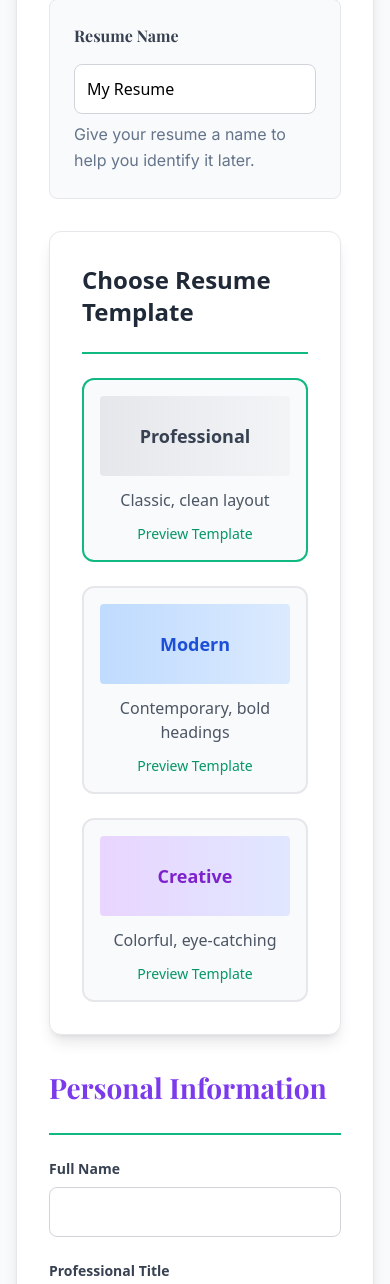
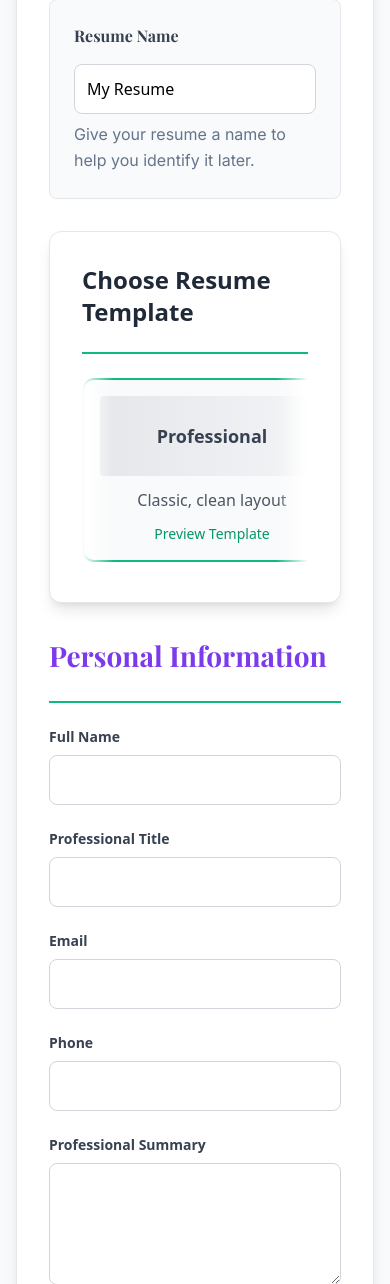
Before and after one commit to esaatech/Jobeasy, a Django app: page /resume/ in a window 390 px wide. Shown: the part 724-2008 px from the top of the page. Run offline with Django 5.2, Linux system fonts and the light colour scheme; some libraries are stand-ins or nearby versions.

Commit message:
modified the template to scroll horizontally

```diff
--- a/resume_builder/templates/partials/template_selection.html
+++ b/resume_builder/templates/partials/template_selection.html
@@ -2,9 +2,10 @@
     <div class="bg-white p-8 rounded-xl shadow-lg border border-gray-200">
         <h2 class="text-2xl font-bold text-gray-800 mb-6">Choose Resume Template</h2>
         <div class="border-b-2 border-emerald-500 mb-6"></div>
-        <div class="grid grid-cols-1 md:grid-cols-3 gap-6">
+        <div class="relative">
+            <div class="flex flex-nowrap gap-6 overflow-x-auto scrollbar-hide pb-2 md:grid md:grid-cols-3 md:gap-6 md:overflow-visible">
                 <!-- Professional Card -->
-            <label class="block cursor-pointer group">
+                <label class="block cursor-pointer group min-w-[260px] md:min-w-0">
                     <input type="radio" name="template_id" value="professional" class="hidden peer" {% if selected_template == 'professional' or not selected_template %}checked{% endif %}>
                     <div class="rounded-xl border-2 border-gray-200 peer-checked:border-emerald-500 bg-gray-50 p-4 flex flex-col items-center transition-all group-hover:shadow-lg">
                         <div class="w-full h-20 bg-gradient-to-r from-gray-200 to-gray-100 rounded mb-3 flex items-center justify-center">
@@ -18,7 +19,7 @@
                     </div>
                 </label>
                 <!-- Modern Card -->
-            <label class="block cursor-pointer group">
+                <label class="block cursor-pointer group min-w-[260px] md:min-w-0">
                     <input type="radio" name="template_id" value="modern" class="hidden peer" {% if selected_template == 'modern' %}checked{% endif %}>
                     <div class="rounded-xl border-2 border-gray-200 peer-checked:border-emerald-500 bg-gray-50 p-4 flex flex-col items-center transition-all group-hover:shadow-lg">
                         <div class="w-full h-20 bg-gradient-to-r from-blue-200 to-blue-100 rounded mb-3 flex items-center justify-center">
@@ -32,7 +33,7 @@
                     </div>
                 </label>
                 <!-- Creative Card -->
-            <label class="block cursor-pointer group">
+                <label class="block cursor-pointer group min-w-[260px] md:min-w-0">
                     <input type="radio" name="template_id" value="creative" class="hidden peer" {% if selected_template == 'creative' %}checked{% endif %}>
                     <div class="rounded-xl border-2 border-gray-200 peer-checked:border-emerald-500 bg-gray-50 p-4 flex flex-col items-center transition-all group-hover:shadow-lg">
                         <div class="w-full h-20 bg-gradient-to-r from-purple-200 to-indigo-100 rounded mb-3 flex items-center justify-center">
@@ -46,4 +47,9 @@
                     </div>
                 </label>
             </div>
+            <!-- Left fade -->
+            <div class="pointer-events-none absolute left-0 top-0 h-full w-8 bg-gradient-to-r from-white to-transparent md:hidden"></div>
+            <!-- Right fade -->
+            <div class="pointer-events-none absolute right-0 top-0 h-full w-8 bg-gradient-to-l from-white to-transparent md:hidden"></div>
         </div>
+    </div>
```
Lines whose indentation alone changed are shown as unchanged.
